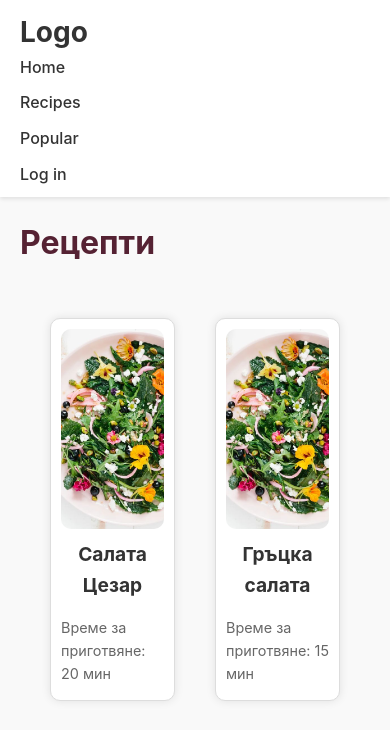
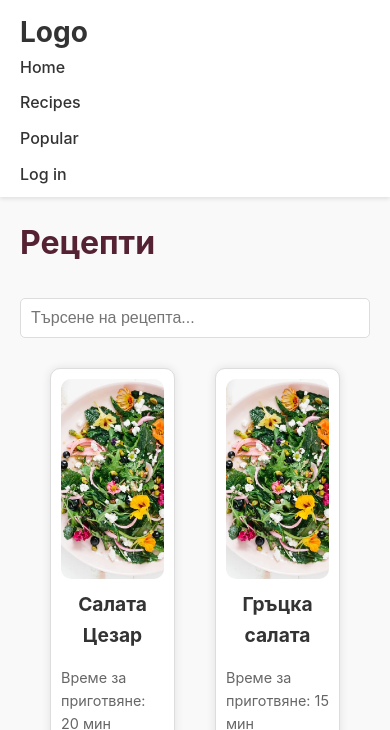
Before and after one commit to bobo477/diplomen__proekt_2, a plain HTML site: page recipes.html in a window 390 px wide. Shown: the top 730 px of the page. Drawn offline with Linux system fonts and the light colour scheme.

Commit message:
recipe_searchbar

```diff
--- a/recipes.css
+++ b/recipes.css
@@ -7,6 +7,42 @@
     --transition-time: 0.3s;
 }
 
+.search-bar {
+    display: flex;
+    justify-content: flex-end;
+    align-items: center;
+    width: 30%; /* Adjust as needed to control the size of the search bar */
+}
+
+.search-bar input {
+    width: 100%; /* Full width inside search bar */
+    padding: 10px;
+    font-size: 16px;
+    border-radius: 5px;
+    border: 1px solid #ddd;
+    outline: none;
+    transition: border-color 0.3s;
+}
+
+.search-bar input:focus {
+    border-color: var(--primary-color);
+}
+
+@media (max-width: 768px) {
+    .header-wrapper {
+        flex-direction: column;
+        align-items: flex-start;
+    }
+
+    .search-bar {
+        width: 100%;
+        margin-top: 10px;
+    }
+
+    .search-bar input {
+        width: 100%;
+    }
+}
 * {
     margin: 0;
     padding: 0;
--- a/recipes.html
+++ b/recipes.html
@@ -24,6 +24,11 @@
         <!-- Main Content -->
         <div class="container">
             <h1>Рецепти</h1>
+
+            <div class="search-bar">
+                <input type="text" id="searchInput" placeholder="Търсене на рецепта..." onkeyup="searchRecipes()">
+            </div>
+
             <div class="recipes">
                 <div class="recipe-box">
                     <img src="photos/483f56e817516380c9a43c82e2a7ff92.jpg" alt="Салата Цезар">
@@ -93,5 +98,7 @@
             All rights reserved ®
         </footer>
     </div>
+    <script src="recipes.js"></script>
+
 </body>
 </html>
--- /dev/null
+++ b/recipes.js
@@ -0,0 +1,15 @@
+// Function to filter recipes based on the search input
+function searchRecipes() {
+    const input = document.getElementById('searchInput').value.toLowerCase();
+    const recipes = document.querySelectorAll('.recipe-box');
+
+    recipes.forEach(function(recipe) {
+        const recipeName = recipe.getAttribute('data-name').toLowerCase();
+
+        if (recipeName.includes(input)) {
+            recipe.style.display = ''; // Show the recipe if it matches
+        } else {
+            recipe.style.display = 'none'; // Hide the recipe if it doesn't match
+        }
+    });
+}
```
